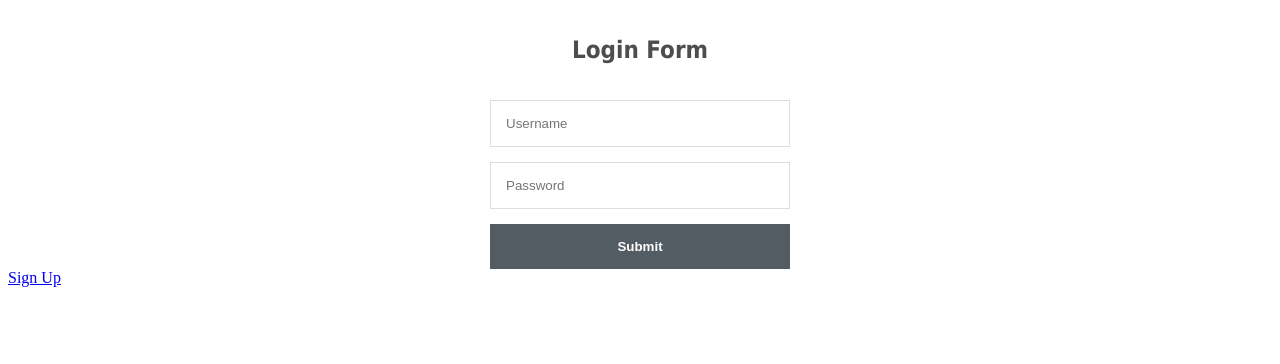
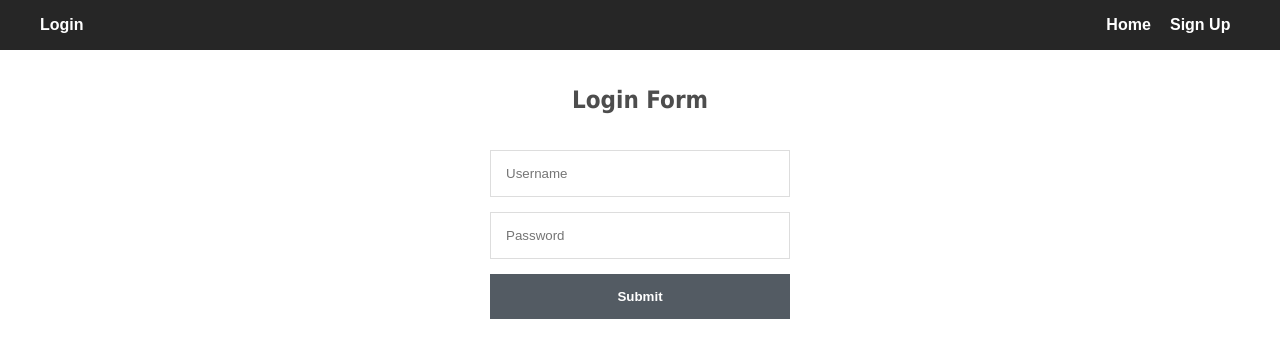
Before and after one commit to DeltaEcho192/Bike_fuel, a plain HTML site: page public-html/login/login.html in a window 1280 px wide. Drawn offline with Linux system fonts and the light colour scheme.

Commit message:
Fixed some details and workig on Saving

```diff
--- a/public-html/login/login.html
+++ b/public-html/login/login.html
@@ -5,6 +5,11 @@
     <meta charset="utf-8">
     <title>Login Form Tutorial</title>
     <style>
+        body {
+            margin: 0;
+
+        }
+
         .login-form {
             width: 300px;
             margin: 0 auto;
@@ -29,6 +34,7 @@
 
         .login-form input[type="submit"] {
             width: 100%;
+            margin: 0 0 25px;
             padding: 15px;
             background-color: #535b63;
             border: 0;
@@ -37,10 +43,59 @@
             font-weight: bold;
             color: #ffffff;
         }
+
+        a {
+            text-decoration: none;
+            color: white;
+        }
+
+        .heading {
+            background-color: #262626;
+            color: white;
+            font-weight: bold;
+            padding: 1em;
+            margin: 0;
+            font-family: "Montserrat", sans-serif;
+        }
+
+        header {
+            display: flex;
+            justify-content: space-between;
+            max-width: 1200px;
+            margin: auto;
+        }
+
+
+        ul {
+            list-style: none;
+            margin: 0;
+            padding: 0;
+            display: flex;
+
+        }
+
+        li {
+            padding: 0 0.6em;
+            font-family: "Montserrat", sans-serif;
+        }
     </style>
 </head>
 
 <body>
+    <div class="heading">
+        <header>
+            <a href="#">Login</a>
+            <nav>
+                <ul>
+                    <li><a href="../index.html">Home</a></li>
+                    <li><a href="./signup.html">Sign Up</a></li>
+                </ul>
+            </nav>
+
+        </header>
+
+
+    </div>
     <div class="login-form">
         <h1>Login Form</h1>
         <input id="usrname" type="text" placeholder="Username" required>
@@ -48,7 +103,7 @@
         <input type="submit" onclick="authenticate()">
 
     </div>
-    <div class="signup">
+    <div>
         <a href="./signup.html">Sign Up</a>
     </div>
 </body>
--- a/public-html/login/login.js
+++ b/public-html/login/login.js
@@ -25,8 +25,9 @@ async function authenticate() {
         window.alert("Incorrect Username and/or Password!")
     }
     else {
-        if (response.status == 200) {
+        if (response.status == 201) {
             window.alert("Successful Login")
+            window.location.replace("http://127.0.0.1:5500/public-html/multiAdr/multiAdr.html")
         }
 
     }
--- a/public-html/style.css
+++ b/public-html/style.css
@@ -6,7 +6,6 @@
 body {
   margin: 0;
   font-family: "Montserrat", sans-serif;
-  background-color: #e6e6e6;
 }
 .heading {
   background-color: #262626;
@@ -14,6 +13,7 @@ body {
   font-weight: bold;
   padding: 1em;
   margin: 0;
+  font-family: "Montserrat", sans-serif;
 
 }
 header{
@@ -34,7 +34,8 @@ ul {
 
 }
 li{
-  padding: 0 0.6em
+  padding: 0 0.6em;
+  font-family: "Montserrat", sans-serif;
 }
 
 .form-group {
```
Also changed, not shown: NodeJs/proxy.js (+16 -4 lines), public-html/multiAdr/multiAdr.html (+8 -1 lines), public-html/multiAdr/multiAdr.js (+34 -1 lines), sessionTest/index.html (added), sessionTest/server.js (added), sessionTest/session.js (added).
